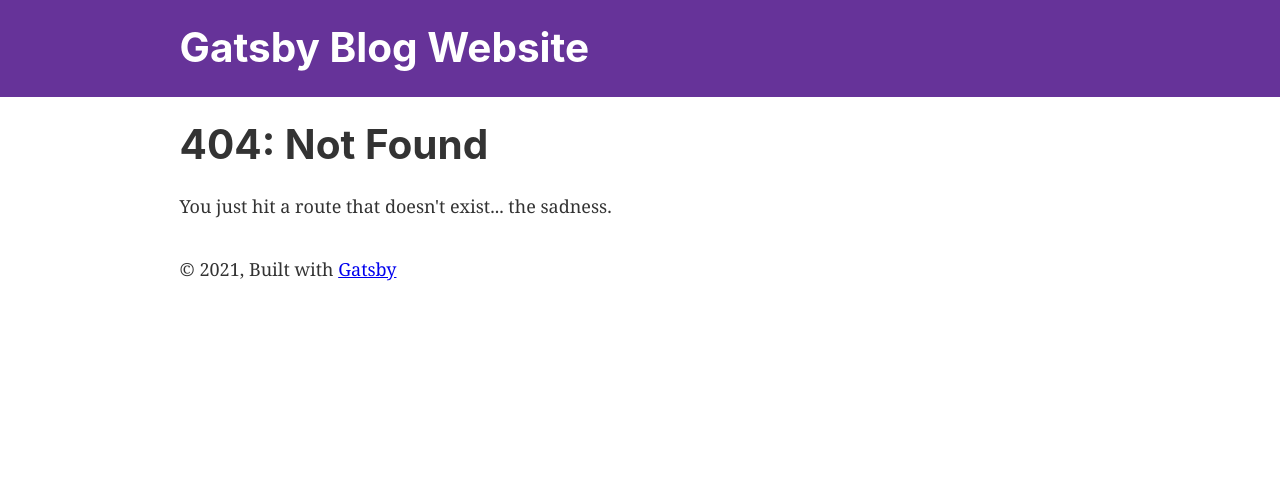
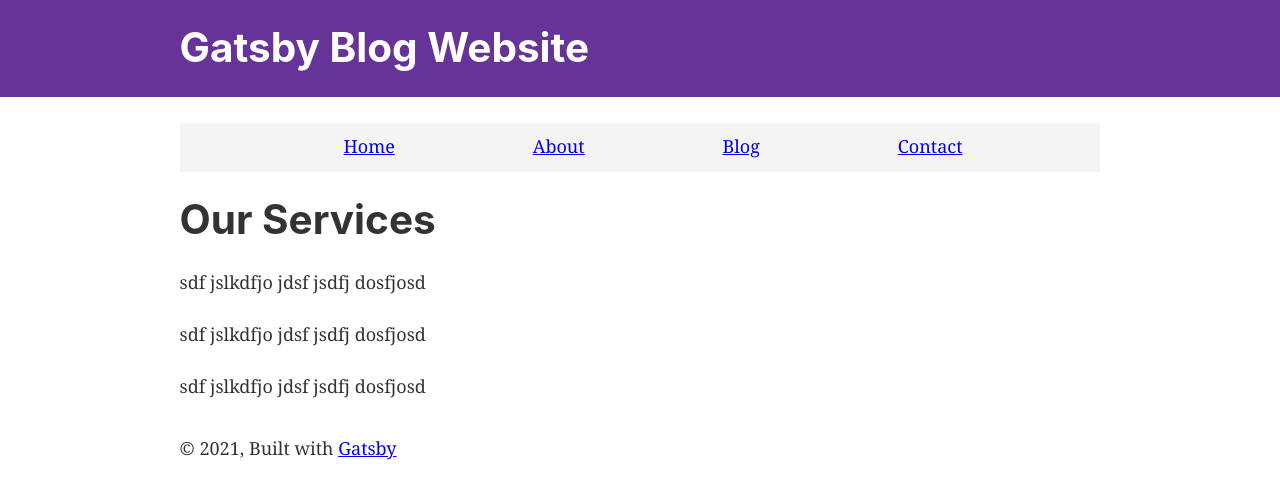
Before and after one commit to A7bert/gatsby-website, a Gatsby site: page /contact in a window 1280 px wide. Before the commit this address had no page. Built offline with nearby package versions, Linux system fonts and the light colour scheme; Gatsby itself is replaced by a stand-in of ours.

```diff
--- a/src/components/layout.js
+++ b/src/components/layout.js
@@ -10,6 +10,7 @@ import PropTypes from "prop-types"
 import { useStaticQuery, graphql } from "gatsby"
 
 import Header from "./header"
+import Menu from '../components/menu'
 import "./layout.css"
 
 const Layout = ({ children }) => {
@@ -33,6 +34,7 @@ const Layout = ({ children }) => {
           padding: `0 1.0875rem 1.45rem`,
         }}
       >
+        <Menu />
         <main>{children}</main>
         <footer
           style={{
--- a/src/components/menu.js
+++ b/src/components/menu.js
@@ -23,10 +23,10 @@ const Menu = () => {
                     <Link to="/about">About</Link>
                 </li>
                 <li>
-                <Link to="/services">Services</Link>
+                    <Link to="/blog">Blog</Link>
                 </li>
                 <li>
-                <Link to="/blog">Blog</Link>
+                    <Link to="/contact">Contact</Link>
                 </li>
             </ul>
         </div>
--- a/src/pages/service.js
+++ b/src/pages/contact.js
@@ -1,17 +1,18 @@
 import React from 'react'
 
+import Layout from '../components/layout'
 import SEO from '../components/seo'
 
-const ServicesPage = () => {
+const ContactPage = () => {
     return (
-        <div>
-            <SEO title="Services" />
+        <Layout>
+            <SEO title="Contact" />
             <h1>Our Services</h1>
             <p>sdf jslkdfjo jdsf jsdfj dosfjosd</p>
             <p>sdf jslkdfjo jdsf jsdfj dosfjosd</p>
             <p>sdf jslkdfjo jdsf jsdfj dosfjosd</p>
-        </div>
+        </Layout>
     )
 }
 
-export default ServicesPage
+export default ContactPage
--- a/src/pages/index.js
+++ b/src/pages/index.js
@@ -11,6 +11,8 @@ const IndexPage = () => (
     <h1>Hi people</h1>
     <p>Welcome to my blog.</p>
     <p>This is my gatsby blog website.</p>
+    <p>Need a developer <a href='https://twitter.com'>Contact on twitter</a></p>
+    <p>Need a developer <Link to='/contact'>Contact me</Link></p>
   </Layout>
 )
 
```
Also changed, not shown: src/pages/blog.js (added, +12 -0 lines). Lines whose indentation alone changed are shown as unchanged.
